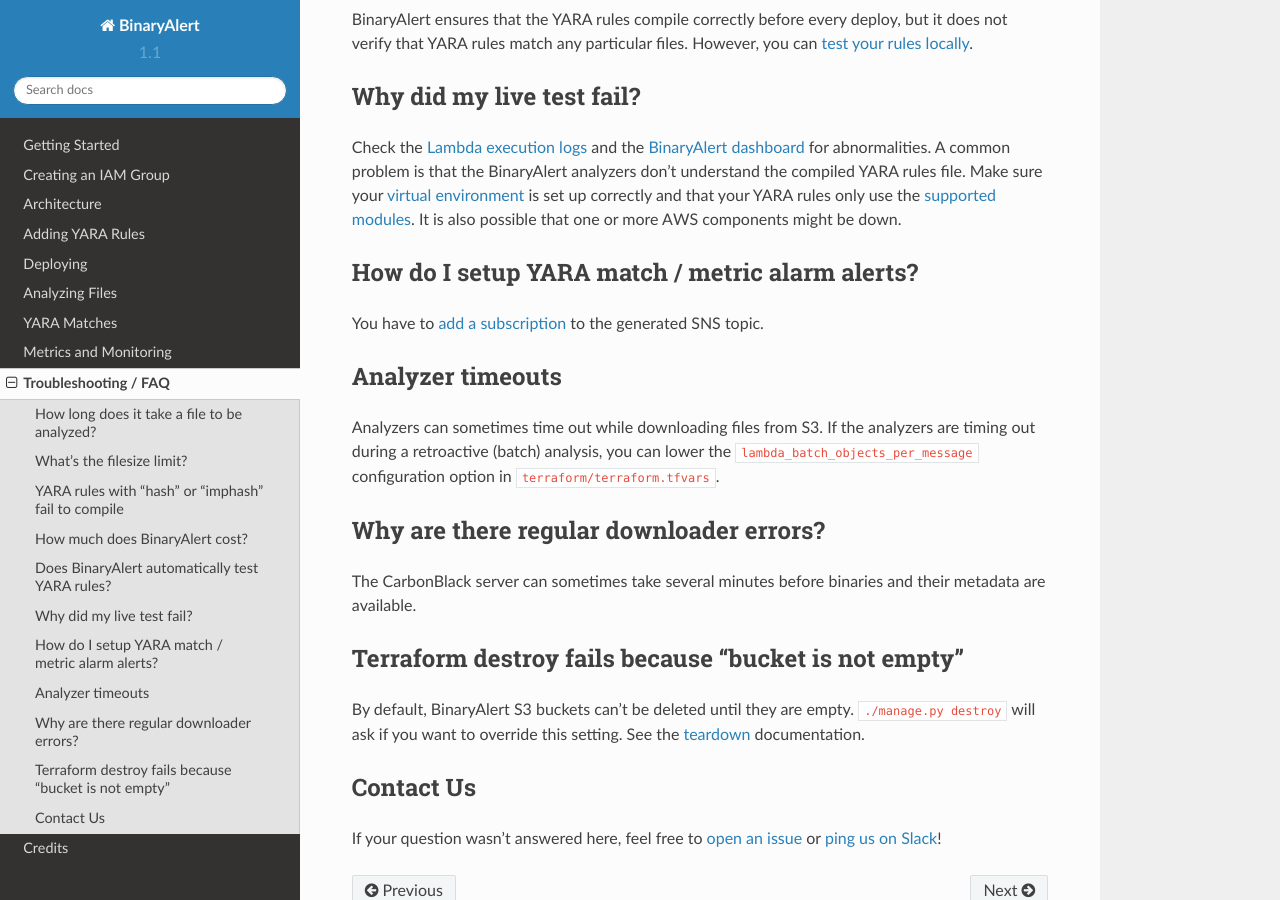
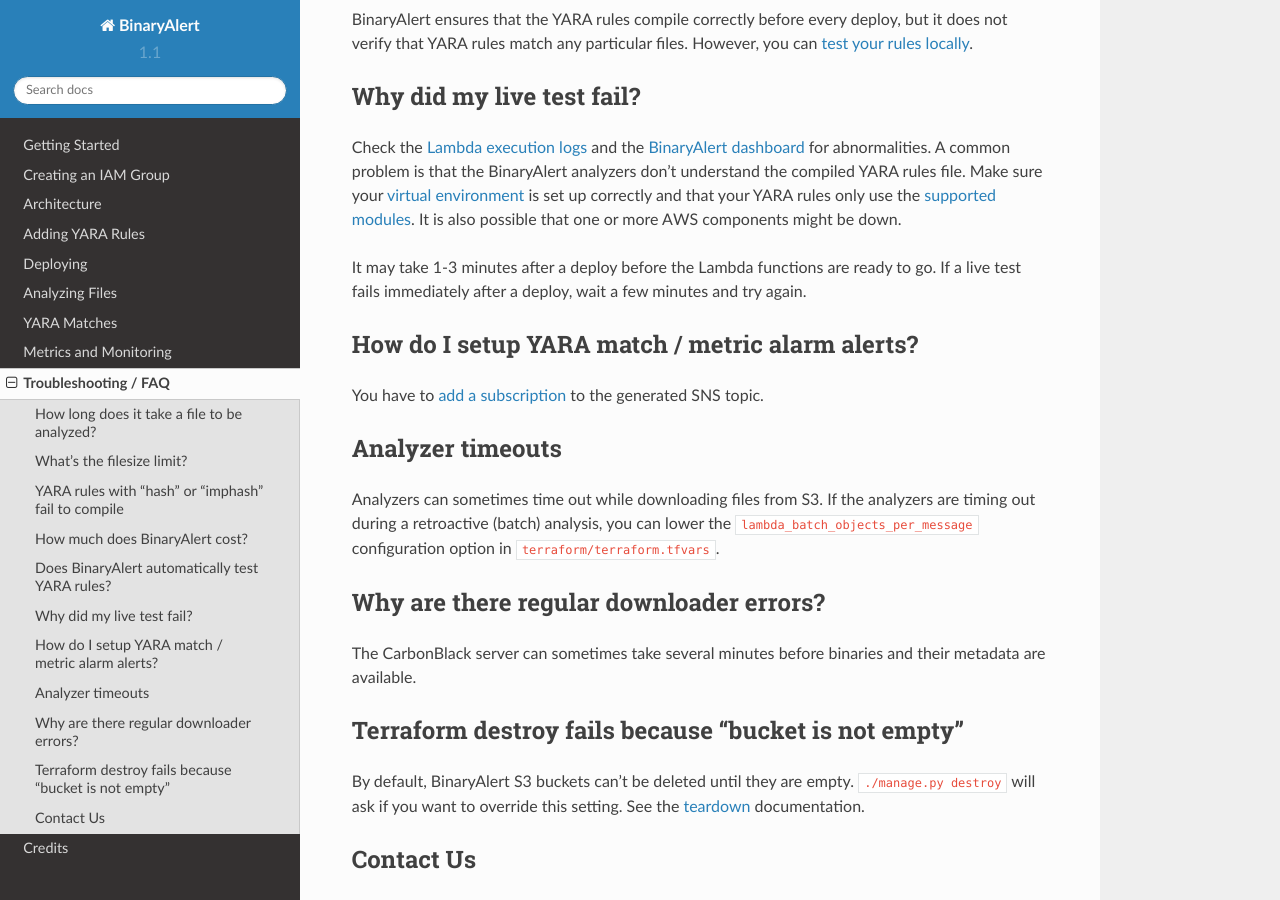
Before and after one commit to airbnb/binaryalert, a Sphinx documentation site: the page built from docs/source/troubleshooting-faq.rst, in a window 1280 px wide and 900 px high, scrolled down 745 px. Built offline with Sphinx 7.4.7 and the Read the Docs theme 2.0.0, drawn with Linux system fonts in a browser that asks for light colours.

Commit message:
Add s3:HeadObject permission to reduce early analyzer errors

```diff
--- a/docs/source/troubleshooting-faq.rst
+++ b/docs/source/troubleshooting-faq.rst
@@ -33,6 +33,8 @@
 --------------------------
 Check the :ref:`Lambda execution logs <cloudwatch_logs>` and the :ref:`BinaryAlert dashboard <cloudwatch_dashboard>` for abnormalities. A common problem is that the BinaryAlert analyzers don't understand the compiled YARA rules file. Make sure your `virtual environment <getting-started.html>`_ is set up correctly and that your YARA rules only use the :ref:`supported modules <supported_yara_modules>`. It is also possible that one or more AWS components might be down.
 
+It may take 1-3 minutes after a deploy before the Lambda functions are ready to go. If a live test fails immediately after a deploy, wait a few minutes and try again.
+
 
 How do I setup YARA match / metric alarm alerts?
 ------------------------------------------------
```
Also changed, not shown: 1 other file.
